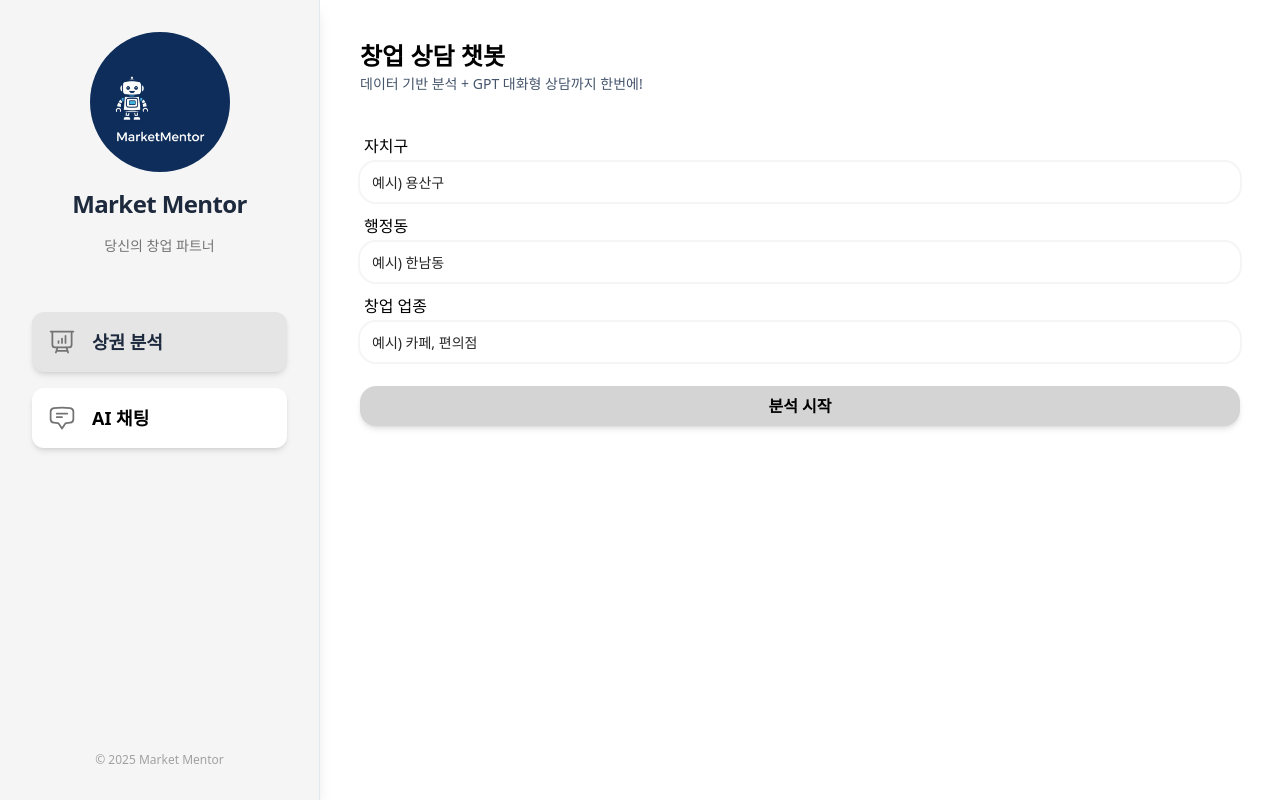
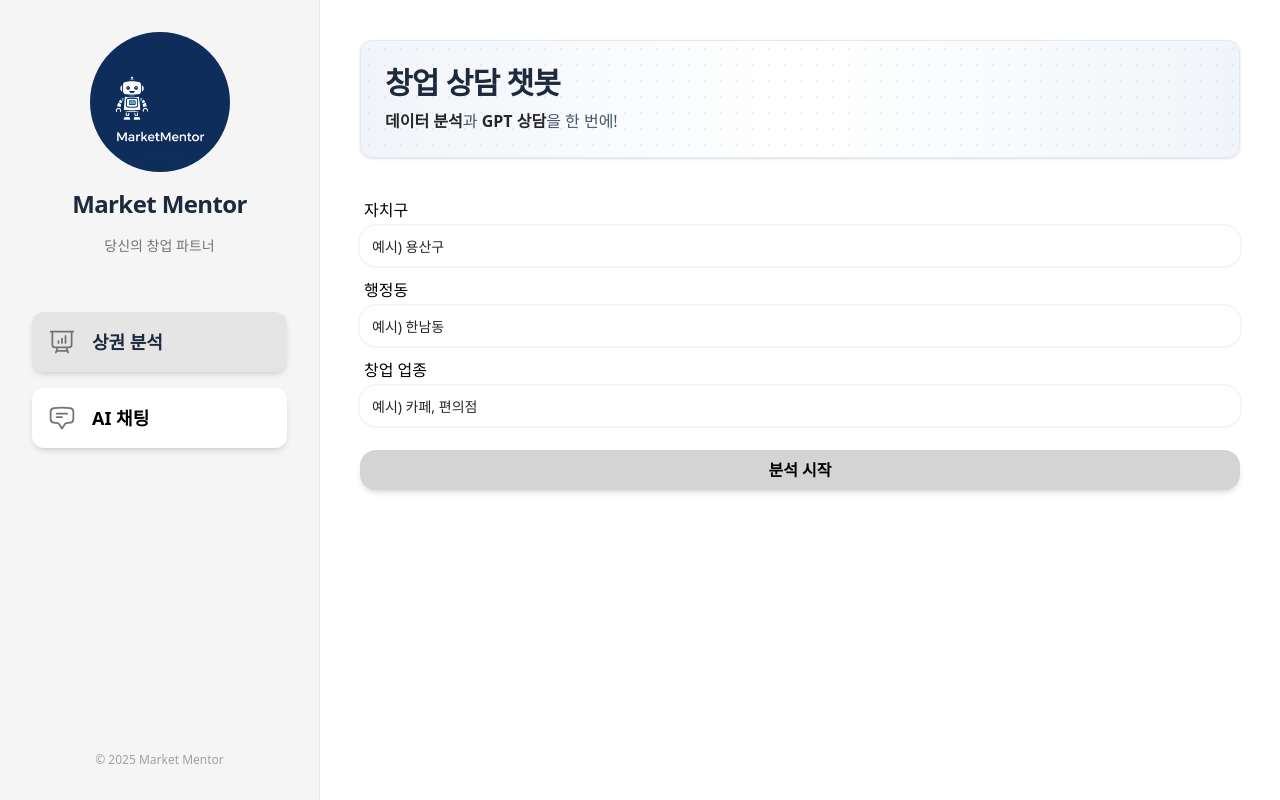
Before and after one commit to mlngwan/trafficAI, a Next.js app: page / in a window 1280 px wide. Built offline with nearby package versions, Linux system fonts and the light colour scheme.

Commit message:
Main Page : API 방식 변경, 분석 결과 UI UX 개선

```diff
--- a/app/(main)/page.tsx
+++ b/app/(main)/page.tsx
@@ -1,51 +1,69 @@
 "use client";
 
 import Button from "@/components/button";
-import ChatInput from "@/components/chat-input";
 import Input from "@/components/input";
 import { useState } from "react";
 
-interface Data {}
+interface Data {
+  location_analysis?: string;
+  recommendation?: string;
+  similar?: { description: string };
+  score?: string;
+}
 
 export default function Home() {
   const [data, setData] = useState<Data | null>(null);
   const [loading, setLoading] = useState<boolean>(false);
 
   async function submitHandler(e: React.FormEvent<HTMLFormElement>) {
+    e.preventDefault();
     setLoading(true);
 
-    e.preventDefault();
+    const formData = new FormData(e.currentTarget);
+    const gu = formData.get("gu")!.toString();
+    const dong = formData.get("dong")!.toString();
+    const item = formData.get("item")!.toString();
 
-    const formData = new FormData(e.currentTarget);
-
-    const formobject = {
-      gu: formData.get("gu")!.toString(),
-      dong: formData.get("dong")!.toString(),
-      item: formData.get("item")!.toString(),
-    };
-
-    const response = await fetch("http://127.0.0.1:8000/analyze", {
-      method: "POST",
-      headers: {
-        "Content-Type": "application/json",
-      },
-      body: JSON.stringify(formobject),
-    });
-    const data = await response.json();
-    setData(data);
-    setLoading(false);
+    try {
+      const params = new URLSearchParams({ gu, dong, item });
+      const response = await fetch(
+        `http://127.0.0.1:8080/analyze_market?${params.toString()}`
+      );
+      const data = await response.json();
+      setData(data);
+    } catch (error) {
+      console.error("API 요청 실패:", error);
+    } finally {
+      setLoading(false);
+    }
   }
 
   return (
-    <div className="bg-white border-slate-200">
-      <div className="w-full flex flex-col gap-10 min-h-screen relative p-10">
-        {/* header */}
-        <div className="flex flex-col gap-0.5">
-          <h1 className="text-2xl font-semibold">창업 상담 챗봇</h1>
-          <p className="text-sm text-slate-600">
-            데이터 기반 분석 + GPT 대화형 상담까지 한번에!
+    <div className="bg-white border-slate-200 relative">
+      {loading && (
+        <div className="absolute inset-0 bg-white/60 flex flex-col items-center justify-center z-50">
+          <div className="w-12 h-12 border-4 border-black border-t-transparent rounded-full animate-spin" />
+          <p className="text-sm font-bold text-slate-700 mt-3">
+            분석 중입니다...
           </p>
         </div>
+      )}
+
+      <div className="w-full flex flex-col gap-10 min-h-screen relative p-10">
+        <div className="bg-gradient-to-r from-slate-100 via-white to-slate-100 p-6 rounded-xl border border-slate-200 shadow-sm relative overflow-hidden">
+          <div className="absolute inset-0 bg-[radial-gradient(circle,_#cbd5e1_1px,_transparent_1px)] [background-size:16px_16px] opacity-30 pointer-events-none" />
+          <div className="relative z-10 text-left space-y-2">
+            <h1 className="text-3xl font-bold text-slate-800 tracking-tight">
+              창업 상담 챗봇
+            </h1>
+            <p className="text-base text-slate-600">
+              <span className="font-bold text-neutral-800">데이터 분석</span>과{" "}
+              <span className="font-bold text-neutral-800">GPT 상담</span>을 한
+              번에!
+            </p>
+          </div>
+        </div>
+
         {/* form */}
         <form onSubmit={submitHandler} className="flex flex-col gap-3">
           <Input
@@ -74,31 +92,38 @@ export default function Home() {
           />
           <Button text="분석 시작" loading={loading} />
         </form>
+
+        {/* 분석결과 */}
         {data && (
-          <div className="space-y-4 p-4 rounded text-sm">
-            <div>
-              <h2 className="font-semibold">📍 입지 분석</h2>
-              <p className="whitespace-pre-wrap">{data.location_analysis}</p>
+          <div className="grid gap-7 mt-5">
+            <div className="bg-white shadow-md border border-slate-200 rounded-xl p-4">
+              <h2 className="text-lg font-semibold mb-2">📍 입지 분석</h2>
+              <p className="text-sm text-slate-700 whitespace-pre-wrap leading-relaxed">
+                <span className="font-medium text-slate-800">
+                  {data.location_analysis}
+                </span>
+              </p>
             </div>
 
-            <div>
-              <h2 className="font-semibold">💡 창업 추천</h2>
-              <p className="whitespace-pre-wrap">{data.recommendation}</p>
+            <div className="bg-white shadow-md border border-slate-200 rounded-xl p-4">
+              <h2 className="text-lg font-semibold mb-2">💡 창업 추천</h2>
+              <p className="text-sm text-slate-700 whitespace-pre-wrap leading-relaxed">
+                <span className="font-medium text-slate-800">
+                  {data.recommendation}
+                </span>
+              </p>
             </div>
 
-            <div>
-              <h2 className="font-semibold">📊 유사 업종 정보</h2>
-              <p>{data.similar?.description}</p>
+            <div className="bg-white shadow-md border border-slate-200 rounded-xl p-4">
+              <h2 className="text-lg font-semibold mb-2">📊 유사 업종 정보</h2>
+              <p className="text-sm text-slate-600">
+                {data.similar?.description}
+              </p>
             </div>
 
-            <div>
-              <h2 className="font-semibold">🧮 점수</h2>
-              <p>{data.score}</p>
-            </div>
-
-            {/* 하단 채팅창 */}
-            <div className="sticky w-full bottom-0 py-10 bg-white/80">
-              <ChatInput />
+            <div className="bg-white shadow-md border border-slate-200 rounded-xl p-4">
+              <h2 className="text-lg font-semibold mb-2">🧮 평가 점수</h2>
+              <p className="text-base font-bold">{data.score}</p>
             </div>
           </div>
         )}
```
